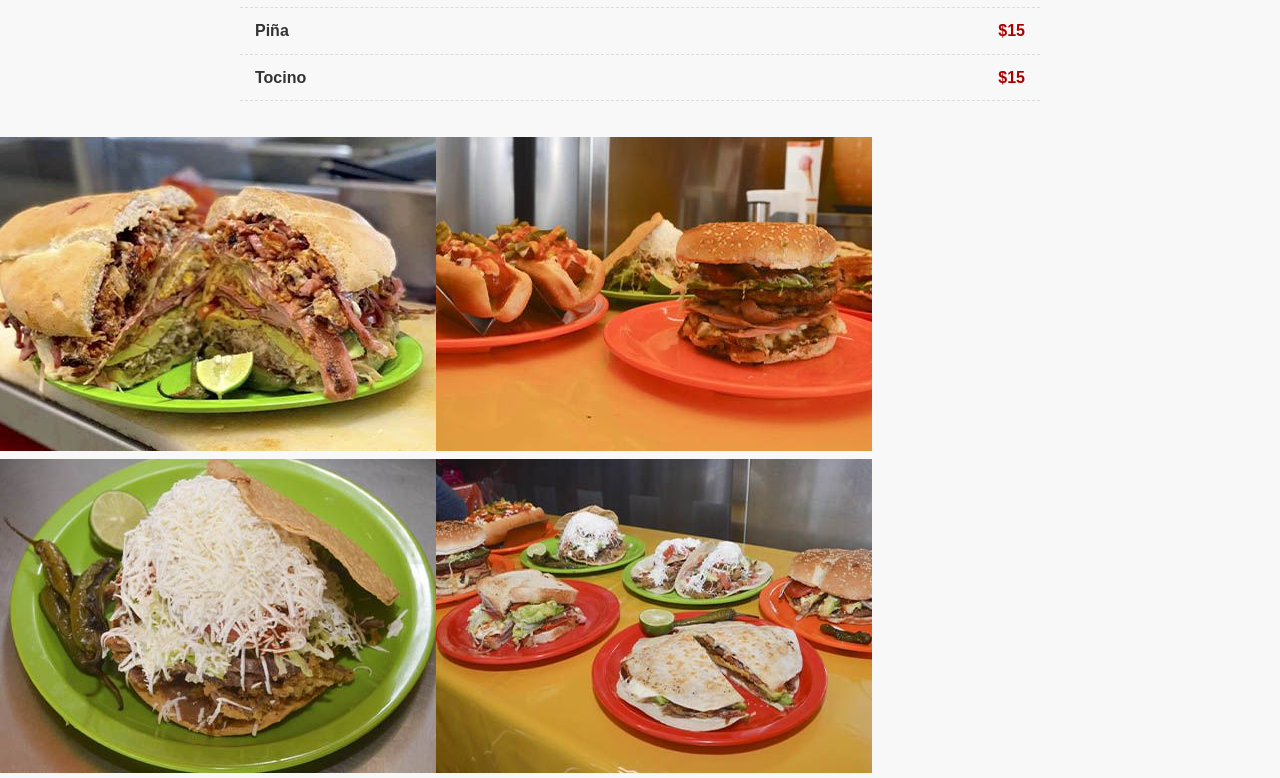
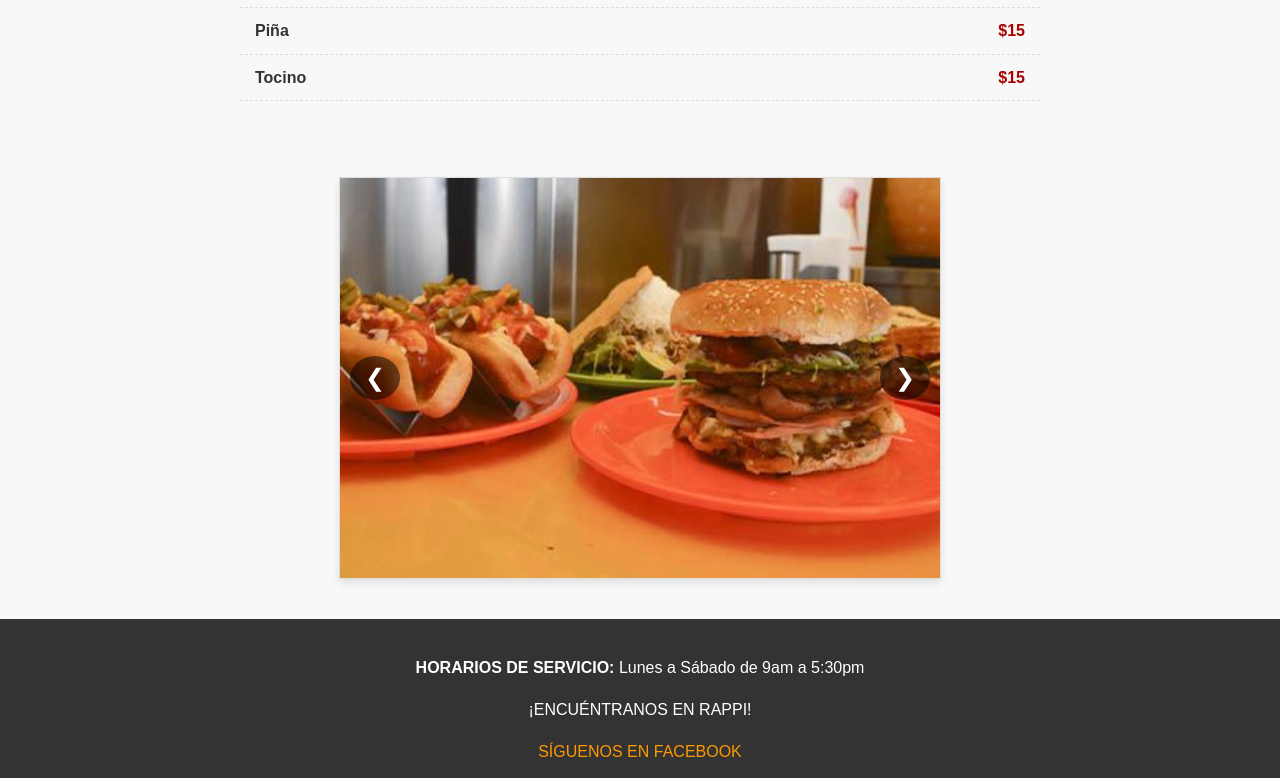
Before and after one commit to AldoNava/menu-prueba, a plain HTML site: page index.html in a window 1280 px wide. Shown: the part 6221-6999 px from the top of the page. Drawn offline with Linux system fonts and the light colour scheme.

Commit message:
Update style.css

```diff
--- a/style.css
+++ b/style.css
@@ -63,14 +63,14 @@ h3 {
 
 .item-nombre {
     font-weight: bold;
-    flex-grow: 1; /* Permite que el nombre ocupe el espacio restante */
-    margin-right: 15px; /* Espacio antes del precio */
+    flex-grow: 1;
+    margin-right: 15px;
 }
 
 .item-precio {
     color: #a00;
     font-weight: bold;
-    white-space: nowrap; /* Evita que el precio se rompa en dos líneas */
+    white-space: nowrap;
     text-align: right;
 }
 
@@ -80,6 +80,71 @@ h3 {
     flex-basis: 100%; /* Ocupa todo el ancho en una nueva línea */
     margin-top: 5px;
 }
+
+/* ------------------------------ */
+/* Estilos para el Carrusel */
+/* ------------------------------ */
+#carousel-container {
+    position: relative;
+    max-width: 600px;
+    height: 400px; /* Altura fija para el carrusel */
+    margin: 40px auto;
+    overflow: hidden;
+    border: 1px solid #ddd;
+    box-shadow: 0 4px 8px rgba(0,0,0,0.1);
+}
+
+#image-carousel {
+    display: block;
+    width: 100%;
+    height: 100%;
+}
+
+.carousel-item {
+    width: 100%;
+    height: 100%;
+    position: absolute; /* Permite superponer imágenes */
+    top: 0;
+    left: 0;
+    display: none;
+    object-fit: cover; /* Asegura que la imagen cubra el contenedor */
+    opacity: 0;
+    transition: opacity 0.5s ease-in-out;
+}
+
+.carousel-item.active {
+    display: block;
+    opacity: 1;
+}
+
+/* Estilos para los botones de navegación */
+#prev-btn, #next-btn {
+    position: absolute;
+    top: 50%;
+    transform: translateY(-50%);
+    background-color: rgba(0, 0, 0, 0.5);
+    color: white;
+    border: none;
+    padding: 10px 15px;
+    cursor: pointer;
+    font-size: 1.5rem;
+    z-index: 10;
+    border-radius: 50%;
+    line-height: 1;
+}
+
+#prev-btn {
+    left: 10px;
+}
+
+#next-btn {
+    right: 10px;
+}
+
+#prev-btn:hover, #next-btn:hover {
+    background-color: rgba(0, 0, 0, 0.8);
+}
+
 
 /* Estilos de Contacto */
 footer {
```
